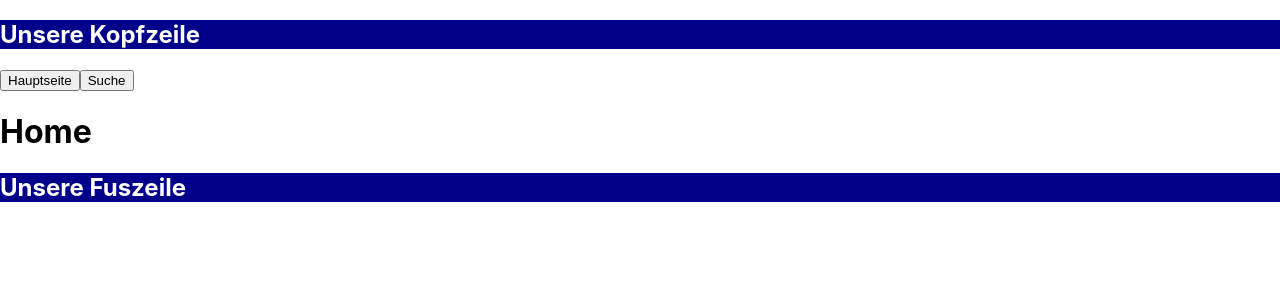
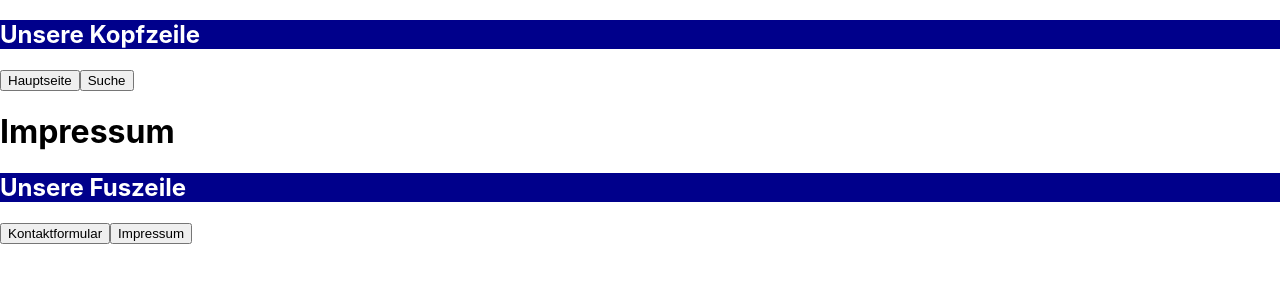
Before and after one commit to MichaelBehringer/Stud-Cook, a React (Create React App) app: page /impressum in a window 1280 px wide. Shown: the top 300 px of the page. Built offline with nearby package versions, Linux system fonts and the light colour scheme.

Commit message:
create all Views (basic)

```diff
--- a/src/App.js
+++ b/src/App.js
@@ -4,23 +4,27 @@ import './App.css';
 import { Route, Routes, useNavigate } from 'react-router-dom'
 
 import DetailView from "./Views/DetailView";
-import HomeView from "./Views/HomeView";
-import SearchView from "./Views/SearchView";
+import Home from "./Views/Home";
+import Search from "./Views/Search";
+import Header from "./Views/Header";
+import Footer from "./Views/Footer";
+import Contact from "./Views/Contact";
+import Impressum from "./Views/Impressum";
 
 function App() {
   const navigate = useNavigate();
   return (
     <div>
-      <h2>Unsere Kopfzeile</h2>
-      <button onClick={() => navigate('/')}>Hauptseite</button>
-      <button onClick={() => navigate('/search')}>Suche</button>
-        <Routes>
-          <Route exact path="/" element={<HomeView/>}/>
-          <Route exact path="/search" element={<SearchView/>}/>
-          <Route exact path="/detail/:recipeID" element={<DetailView/>}/>
-          <Route path="*" element={<HomeView/>}/>
-        </Routes>
-      <h2>Unsere Fuszeile</h2>
+      <Header />
+      <Routes>
+        <Route exact path="/" element={<Home/>}/>
+        <Route exact path="/search" element={<Search/>}/>
+        <Route exact path="/contact" element={<Contact/>}/>
+        <Route exact path="/impressum" element={<Impressum/>}/>
+        <Route exact path="/detail/:recipeID" element={<DetailView/>}/>
+        <Route path="*" element={<Home/>}/>
+      </Routes>
+      <Footer />
     </div>
   );
 }
--- /dev/null
+++ b/src/Views/Contact.js
@@ -0,0 +1,13 @@
+import React from "react";
+import { useNavigate } from 'react-router-dom'
+
+function Contact() {
+  const navigate = useNavigate();
+  return (
+    <div>
+      <h1>Kontakt</h1>
+    </div>
+  );
+}
+
+export default Contact;
--- a/src/Views/DetailView.js
+++ b/src/Views/DetailView.js
@@ -1,6 +1,6 @@
 import React from "react";
 import { useParams } from 'react-router';
-import {useNavigate } from 'react-router-dom'
+import { useNavigate } from 'react-router-dom'
 
 function DetailView(props) {
   const navigate = useNavigate();
--- /dev/null
+++ b/src/Views/Footer.js
@@ -0,0 +1,15 @@
+import React from "react";
+import { useNavigate } from 'react-router-dom'
+
+function Footer() {
+  const navigate = useNavigate();
+  return (
+    <div>
+      <h2>Unsere Fuszeile</h2>
+      <button onClick={() => navigate('/contact')}>Kontaktformular</button>
+      <button onClick={() => navigate('/impressum')}>Impressum</button>
+    </div>
+  );
+}
+
+export default Footer;
--- /dev/null
+++ b/src/Views/Header.js
@@ -0,0 +1,15 @@
+import React from "react";
+import { useNavigate } from 'react-router-dom'
+
+function Header() {
+  const navigate = useNavigate();
+  return (
+    <div>
+      <h2>Unsere Kopfzeile</h2>
+      <button onClick={() => navigate('/')}>Hauptseite</button>
+      <button onClick={() => navigate('/search')}>Suche</button>
+    </div>
+  );
+}
+
+export default Header;
--- a/src/Views/HomeView.js
+++ b/src/Views/Home.js
@@ -1,6 +1,6 @@
 import React from "react";
 
-function HomeView() {
+function Home() {
   return (
     <div>
       <h1>Home</h1>
@@ -8,4 +8,4 @@ function HomeView() {
   );
 }
 
-export default HomeView;
+export default Home;
--- /dev/null
+++ b/src/Views/Impressum.js
@@ -0,0 +1,13 @@
+import React from "react";
+import { useNavigate } from 'react-router-dom'
+
+function Impressum() {
+  const navigate = useNavigate();
+  return (
+    <div>
+      <h1>Impressum</h1>
+    </div>
+  );
+}
+
+export default Impressum;
--- a/src/Views/SearchView.js
+++ b/src/Views/Search.js
@@ -1,7 +1,7 @@
 import React from "react";
 import {useNavigate } from 'react-router-dom'
 
-function SearchView() {
+function Search() {
   const navigate = useNavigate();
   var recipes = require('../data/Recipes.json');
   return (
@@ -12,4 +12,4 @@ function SearchView() {
   );
 }
 
-export default SearchView;
+export default Search;
```
Also changed, not shown: src/Views/ShoppingList.js (added, +13 -0 lines).
